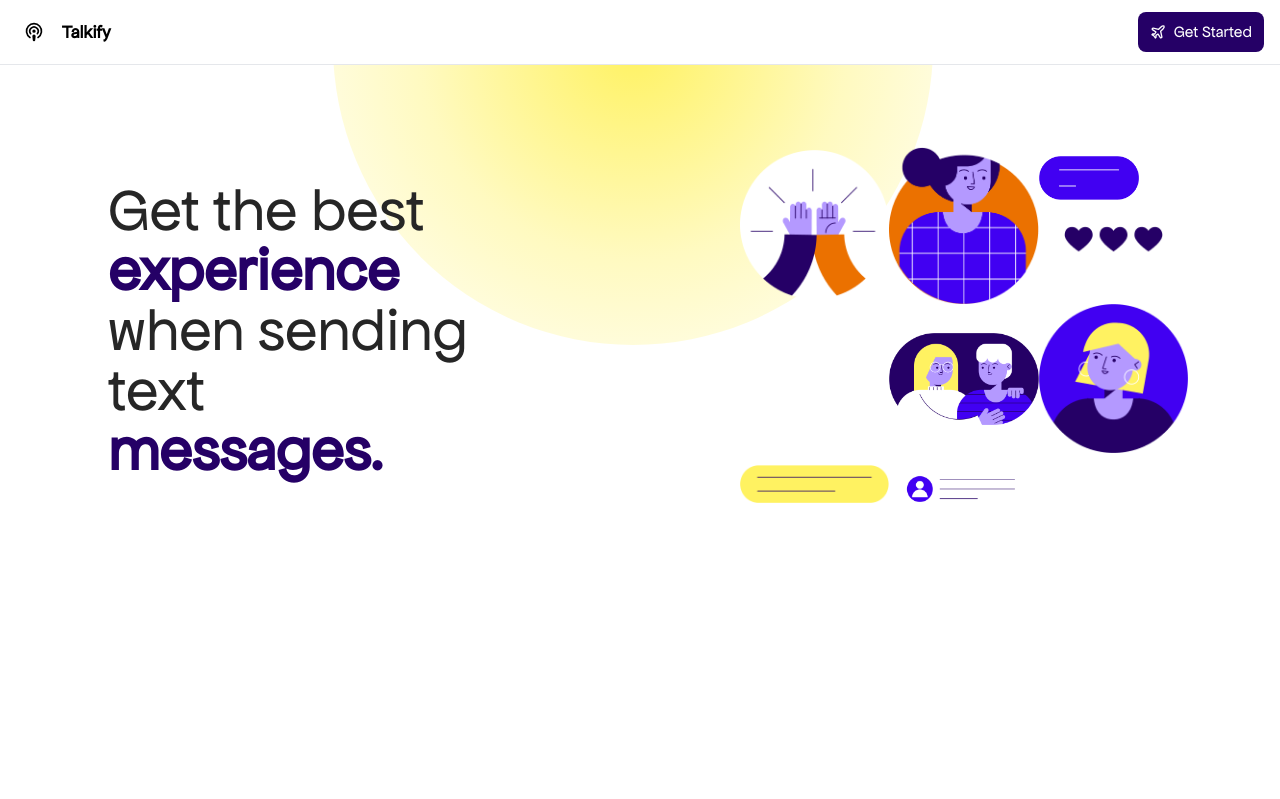
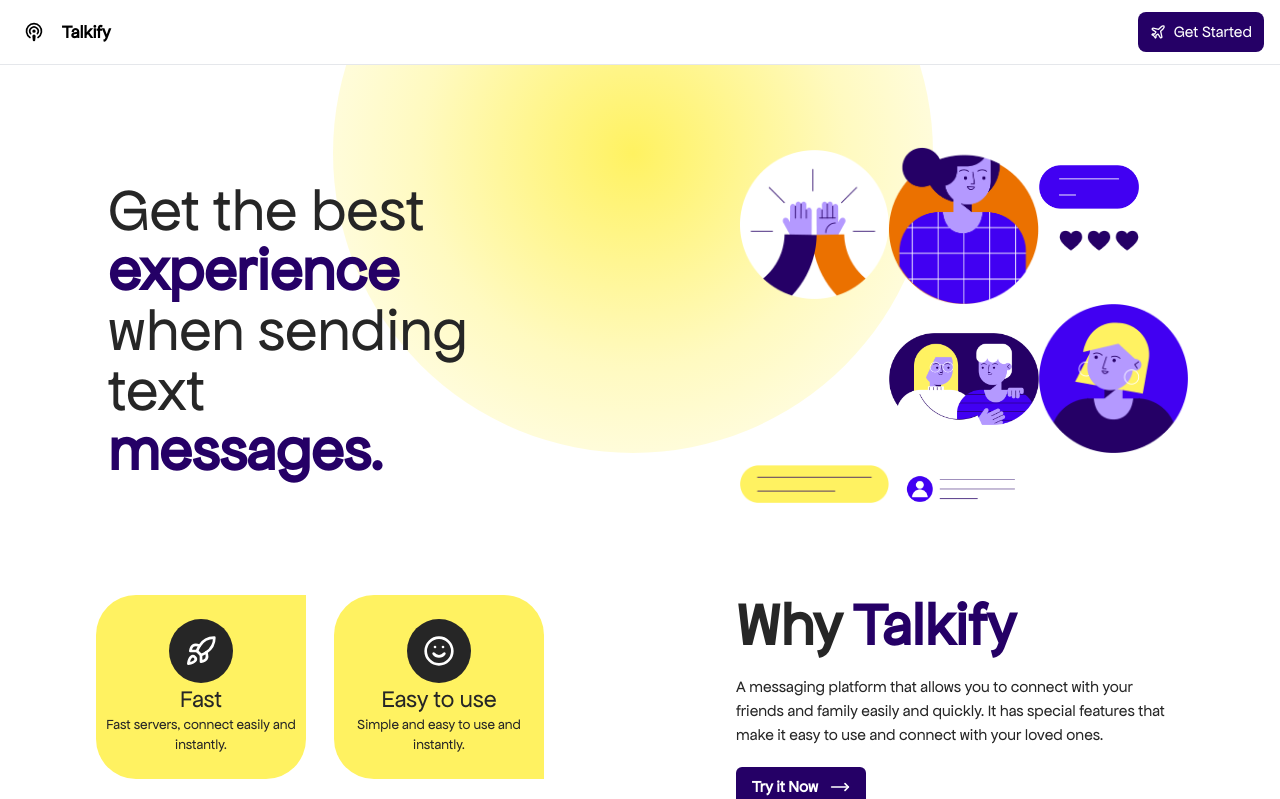
Before and after one commit to Ehtisham906/ChatApp, a React (Vite) app in the folder frontend/: page / in a window 1280 px wide. Shown: the top 799 px of the page. Built offline with nearby package versions, Linux system fonts and the light colour scheme; no server answers.

Commit message:
optimiszing

```diff
--- a/frontend/index.html
+++ b/frontend/index.html
@@ -5,7 +5,7 @@
   <meta charset="UTF-8" />
   <link rel="icon" type="image/svg+xml" href="/vite.svg" />
   <meta name="viewport" content="width=device-width, initial-scale=1.0" />
-  <title>Vite + React</title>
+  <title>Talkify | A web app for chatting </title>
 </head>
 
 <body>
--- a/frontend/src/pages/LandingPage.jsx
+++ b/frontend/src/pages/LandingPage.jsx
@@ -23,7 +23,7 @@ const LandingPage = () => {
     const isVisible1 = useOnScreen(sectionRef1);
     return (
         <main>
-            <section className='relative overflow-hidden h-screen'
+            <section className='relative overflow-hidden '
                 ref={sectionRef0}
             >
                 <div className='size-[600px] absolute -top-[40%] left-[26%] bg-[radial-gradient(circle,rgb(255,242,97),rgba(255,242,97,0.4),rgba(255,242,97,0))] rounded-full'>
@@ -54,23 +54,31 @@ const LandingPage = () => {
                     <div className='mx-auto sm:mx-0 w-[60%] sm:w-[35%] grid mt-4 md:mt-0  grid-cols-3 items-center    '>
 
                         <div className={`transition-transform duration-[3s] ease-in-out ${isVisible0 ? 'translate-x-0 opacity-100' : '-translate-x-full opacity-0'}`}>
-                            <img src={group6} alt="" width={200} />
+                            <img src={group6} alt="hero image 1" loading='eager' width={"200px"} height={"200px"} />
                         </div>
 
                         <div className={`transition-transform duration-[2s] ease-in-out ${isVisible0 ? 'translate-y-0 opacity-100' : '-translate-y-full opacity-0'}`}>
-                            <img src={group1} alt="" width={200} />
+                            <img src={group1} loading='eager' alt="hero image 2" width={"200px"} height={"200px"} />
                         </div>
                         <div
                             className={`transition-transform duration-[4s] ease-in-out ${isVisible0 ? 'translate-x-[0px] opacity-100' : '-translate-x-full opacity-0'}`}
                         >
-                            <img src={group5} alt="" width={100} />
-                            <img src={group2} alt="" />
+                            <img src={group5} alt="hero image 3" loading='eager' width={"100px"} height={"100px"} />
+                            <img src={group2} alt=" hero image 4" loading='eager' width={"120px"} height={"120px"} />
                         </div>
                         <div></div>
-                        <div className={`transition-transform duration-[3s] ease-in-out ${isVisible0 ? 'translate-x-[0px] opacity-100' : '-translate-x-full opacity-0'}`}><img src={group3} alt="" width={200} /></div>
-                        <div className={`transition-transform duration-[5s] ease-in-out ${isVisible0 ? 'translate-x-[0px] opacity-100' : '-translate-x-full opacity-0'}`}><img src={group} alt="" width={150} /></div>
-                        <div className={`transition-transform duration-[4s] ease-in-out ${isVisible0 ? 'translate-x-[0px] opacity-100' : '-translate-x-full opacity-0'}`}><img src={group7} alt="" width={300} /></div>
-                        <div className={`transition-transform duration-[3s] ease-in-out ${isVisible0 ? 'translate-y-[0px] opacity-100' : 'translate-y-full opacity-0'}`}><img src={group4} alt="" width={300} /></div>
+                        <div className={`transition-transform duration-[3s] ease-in-out ${isVisible0 ? 'translate-x-[0px] opacity-100' : '-translate-x-full opacity-0'}`}>
+                            <img src={group3} alt="hero image 5" loading='eager' width={"200px"} height={"200px"} />
+                        </div>
+                        <div className={`transition-transform duration-[5s] ease-in-out ${isVisible0 ? 'translate-x-[0px] opacity-100' : '-translate-x-full opacity-0'}`}>
+                            <img src={group} alt="hero image 6" loading='eager' width={"150px"} height={"150px"} />
+                        </div>
+                        <div className={`transition-transform duration-[4s] ease-in-out ${isVisible0 ? 'translate-x-[0px] opacity-100' : '-translate-x-full opacity-0'}`}>
+                            <img src={group7} alt="hero image 7" loading='eager' width={"300px"} height={"300px"} />
+                        </div>
+                        <div className={`transition-transform duration-[3s] ease-in-out ${isVisible0 ? 'translate-y-[0px] opacity-100' : 'translate-y-full opacity-0'}`}>
+                            <img src={group4} alt="hero image 8" loading='eager' width={"300px"} height={"300px"} />
+                        </div>
 
 
                     </div>
```
